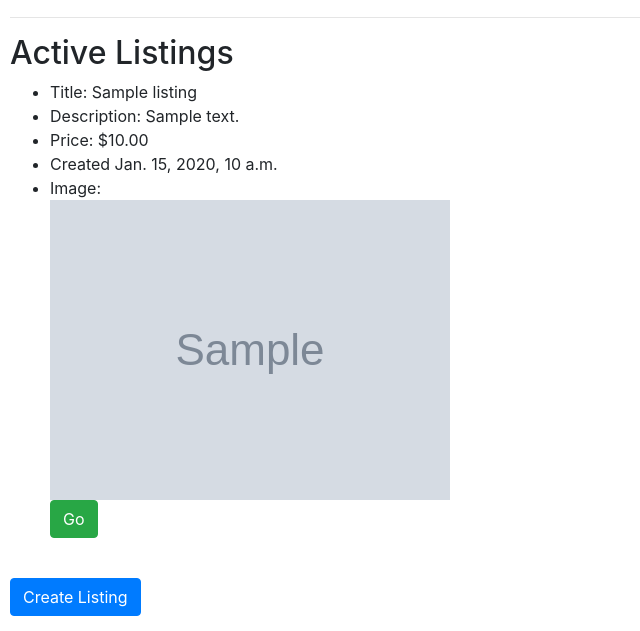
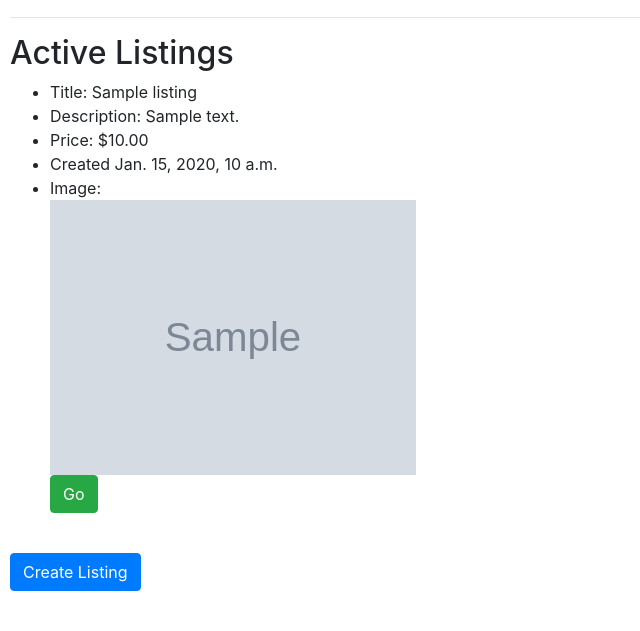
Before and after one commit to DongDevelops/Problem_Sets, a Django app: page / in a window 1280 px wide. Shown: the part 169-800 px from the top of the page, without its empty margins (0-640 px from the left). Run offline with Django 3.2, Linux system fonts and the light colour scheme; tables that the repository leaves empty hold one stand-in row (values such as "Sample post"); grey boxes marked "Sample" are stand-in pictures; some libraries are stand-ins or nearby versions.

Commit message:
Mon, Feb 13, 2023, 12:21 PM +00:00

```diff
--- a/commerce/auctions/static/auctions/styles.css
+++ b/commerce/auctions/static/auctions/styles.css
@@ -20,7 +20,7 @@ div {
     box-sizing: border-box;
   }
 
-image {
+img {
     max-width: 30%;
     height: auto;
   }
```
